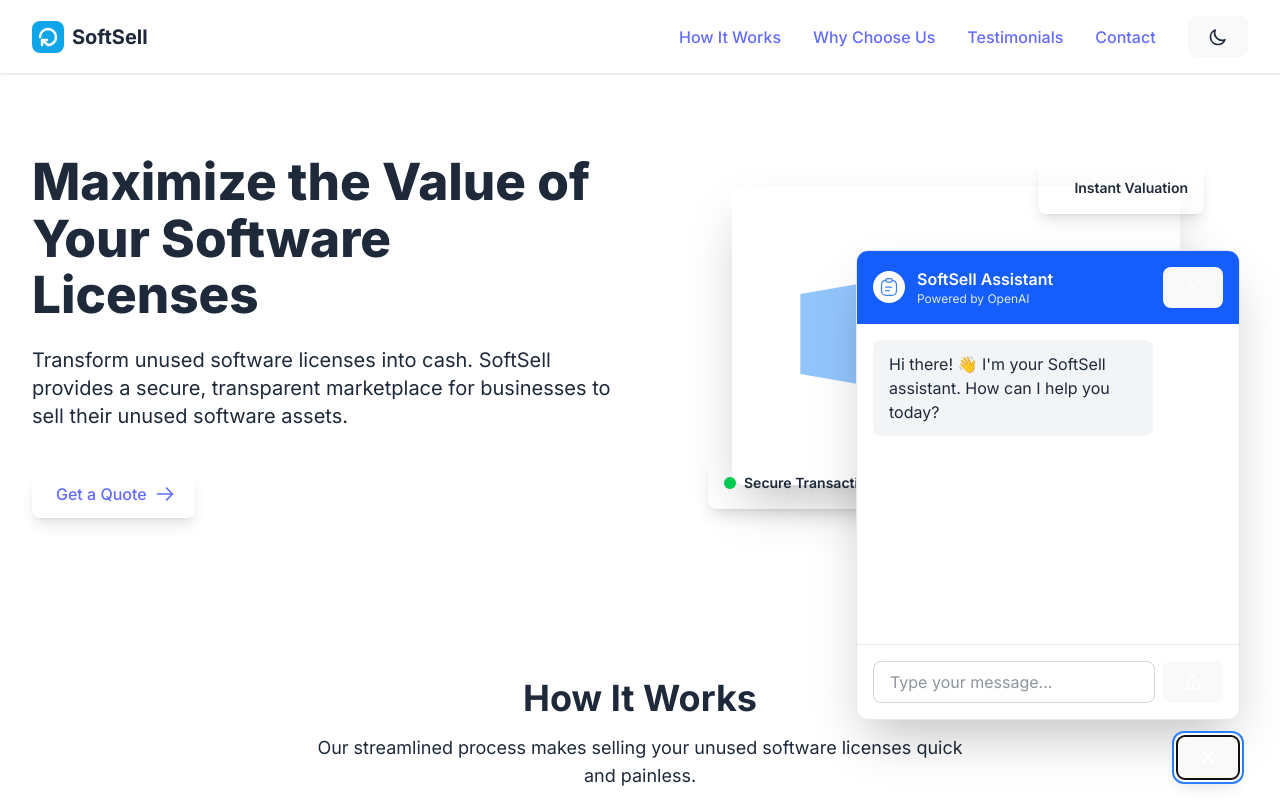
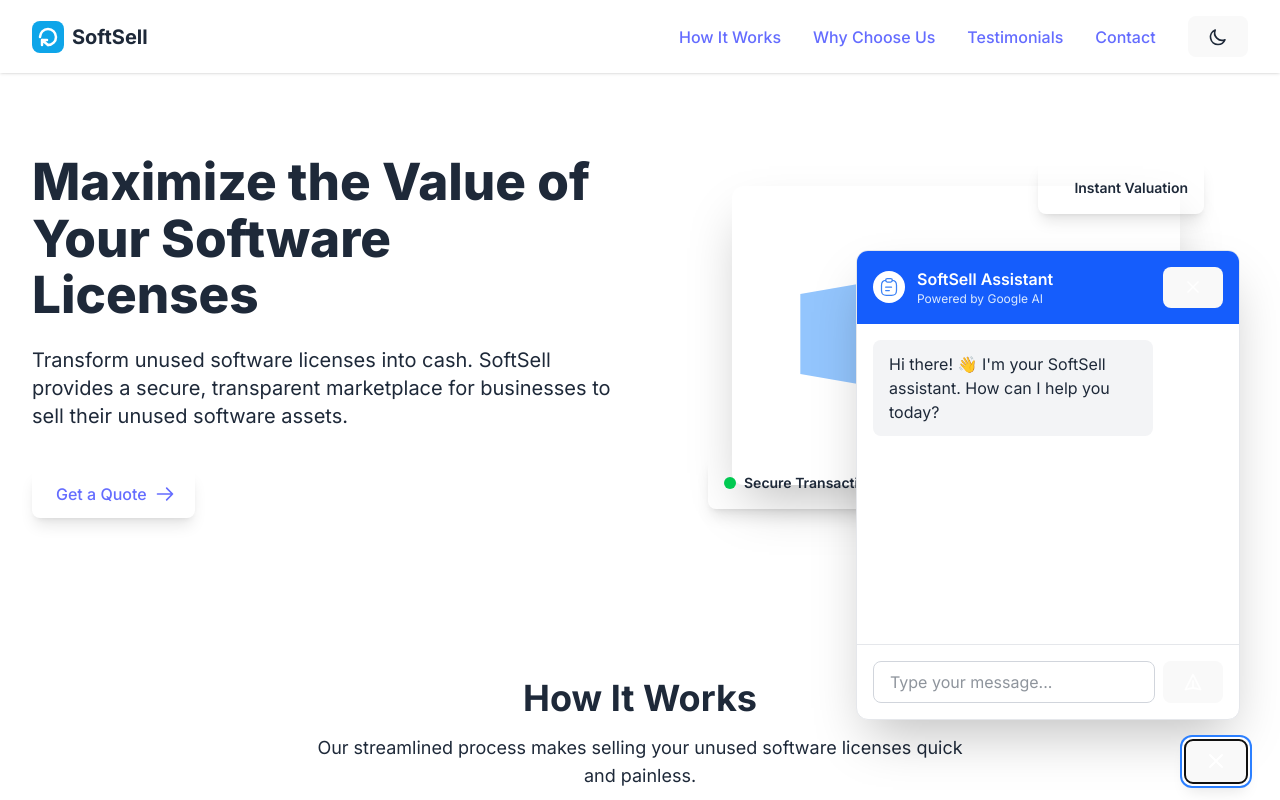
Before and after one commit to Nishantvidhuri/Credex, a React (Vite) app: page / in a window 1280 px wide. Both pictures are taken after a click on the button 1207 px from the left and 757 px from the top of the page. Shown: the top 800 px of the page. Built offline with nearby package versions, Linux system fonts and the light colour scheme; no server answers.

Commit message:
Improve ChatWidget positioning for all screen sizes

```diff
--- a/src/components/ChatWidget.jsx
+++ b/src/components/ChatWidget.jsx
@@ -155,7 +155,7 @@
   };
 
   return (
-    <div className="chat-widget fixed bottom-0 right-0 z-40 max-w-full">
+    <div className="fixed bottom-0 right-0 z-50 w-auto max-w-full">
       <AnimatePresence>
         {isOpen && (
           <motion.div
@@ -163,7 +163,7 @@
             animate={{ opacity: 1, y: 0, scale: 1 }}
             exit={{ opacity: 0, y: 20, scale: 0.95 }}
             transition={{ duration: 0.3 }}
-            className="fixed bottom-20 right-3 sm:right-5 md:right-10 bg-white dark:bg-gray-800 rounded-xl shadow-2xl w-[calc(100%-24px)] sm:w-full sm:max-w-sm overflow-hidden border border-gray-200 dark:border-gray-700 z-50"
+            className="fixed bottom-20 left-4 right-4 mx-auto sm:left-auto sm:right-5 md:right-10 bg-white dark:bg-gray-800 rounded-xl shadow-2xl w-[calc(100%-32px)] sm:w-auto sm:max-w-sm overflow-hidden border border-gray-200 dark:border-gray-700"
           >
             {/* Chat header */}
             <div className="bg-blue-600 text-white p-4 flex justify-between items-center">
@@ -178,7 +178,7 @@
                 </div>
                 <div>
                   <p className="font-semibold">SoftSell Assistant</p>
-                  <p className="text-xs text-blue-100">Powered by OpenAI</p>
+                  <p className="text-xs text-blue-100">Powered by Google AI</p>
                 </div>
               </div>
               <button
@@ -263,15 +263,15 @@
         whileHover={{ scale: 1.05 }}
         whileTap={{ scale: 0.95 }}
         onClick={() => setIsOpen(!isOpen)}
-        className="fixed bottom-5 right-5 md:right-10 bg-blue-600 text-white p-3 sm:p-4 rounded-full shadow-lg hover:bg-blue-700 focus:outline-none focus:ring-2 focus:ring-offset-2 focus:ring-blue-500 transition-colors z-50"
+        className="fixed bottom-4 right-4 md:right-8 bg-blue-600 text-white p-3 rounded-full shadow-lg hover:bg-blue-700 focus:outline-none focus:ring-2 focus:ring-offset-2 focus:ring-blue-500 transition-colors"
         aria-label={isOpen ? "Close chat" : "Open chat"}
       >
         {isOpen ? (
-          <svg xmlns="http://www.w3.org/2000/svg" className="h-5 w-5 sm:h-6 sm:w-6" fill="none" viewBox="0 0 24 24" stroke="currentColor">
+          <svg xmlns="http://www.w3.org/2000/svg" className="h-6 w-6" fill="none" viewBox="0 0 24 24" stroke="currentColor">
             <path strokeLinecap="round" strokeLinejoin="round" strokeWidth={2} d="M6 18L18 6M6 6l12 12" />
           </svg>
         ) : (
-          <svg xmlns="http://www.w3.org/2000/svg" className="h-5 w-5 sm:h-6 sm:w-6" fill="none" viewBox="0 0 24 24" stroke="currentColor">
+          <svg xmlns="http://www.w3.org/2000/svg" className="h-6 w-6" fill="none" viewBox="0 0 24 24" stroke="currentColor">
             <path strokeLinecap="round" strokeLinejoin="round" strokeWidth={2} d="M8 10h.01M12 10h.01M16 10h.01M9 16H5a2 2 0 01-2-2V6a2 2 0 012-2h14a2 2 0 012 2v8a2 2 0 01-2 2h-5l-5 5v-5z" />
           </svg>
         )}
--- a/src/index.css
+++ b/src/index.css
@@ -77,13 +77,6 @@
   color-scheme: dark;
 }
 
-/* ChatWidget styling */
-.chat-widget {
-  z-index: 1000;
-  width: auto;
-  max-width: 100%;
-}
-
 /* Form field focus styles */
 .form-input:focus,
 .form-textarea:focus,
```
